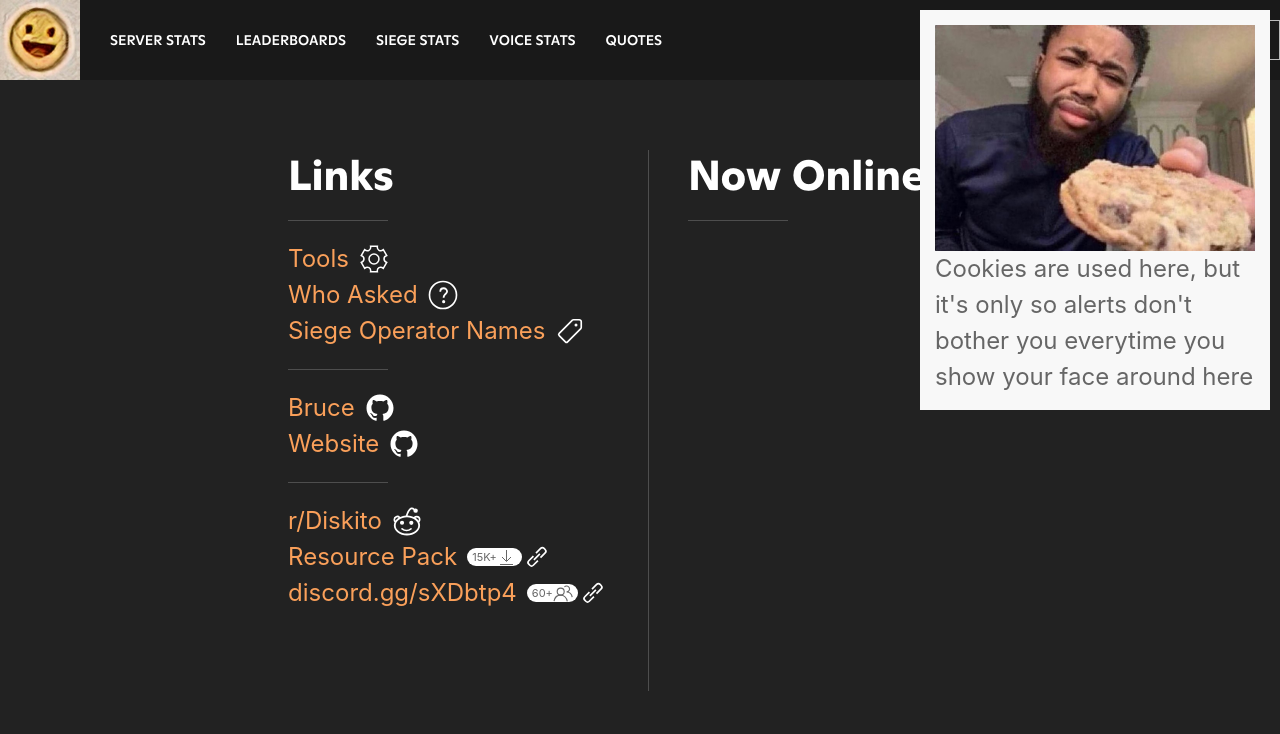
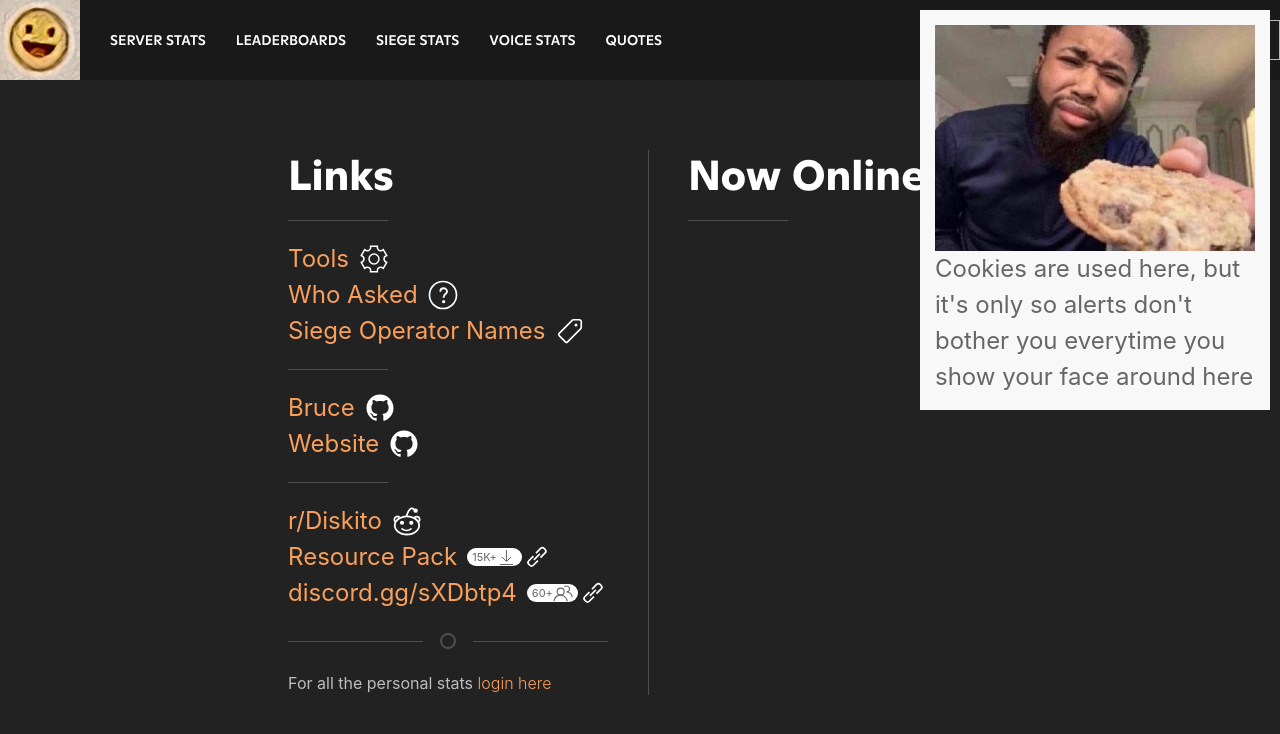
Before and after one commit to CNDRD/diskito.eu, a plain HTML site: page public/index.html in a window 1280 px wide. Drawn offline with nearby package versions, Linux system fonts and the light colour scheme; no server answers.

Commit message:
+ more personal stats disclaimer

```diff
--- a/public/index.html
+++ b/public/index.html
@@ -98,7 +98,6 @@
         <div class="uk-flex-center uk-grid-divider uk-grid-collapse pretty-scrollbar" uk-grid>
 
           <div class="uk-width-auto@m uk-first-column">
-
             <article class="uk-article">
               <h1 class="uk-article-title">Links</h1>
               <hr class="uk-divider-small" />
@@ -145,13 +144,29 @@
               </a>
 
             </article>
+
+            <hr class="uk-divider-icon" />
+
+            <article class="uk-article uk-margin-remove-vertical">
+              <div>
+                For all the personal stats
+                <span class="loginButton uk-text-warning uk-text-light" uk-toggle="target: #user-modal" style="cursor: pointer;">
+                  login here
+                </span>
+                <a href="/user/profile" class="userButton uk-text-warning uk-text-light">
+                  visit your profile page here
+                </a>
+              </div>
+
+            </article>
+
           </div>
 
           <div id="inVoice" hidden></div>
 
           <div style="min-width: 30%;" class="uk-width-auto@m">
             <article class="uk-article">
-              <h1 class="uk-article-title" id='nowOnline'>Now Online</h1>
+              <h1 class="uk-article-title" id="nowOnline">Now Online</h1>
               <hr class="uk-divider-small" />
               <div class="uk-height-large uk-overflow-auto" id="widget"></div>
             </article>
```
